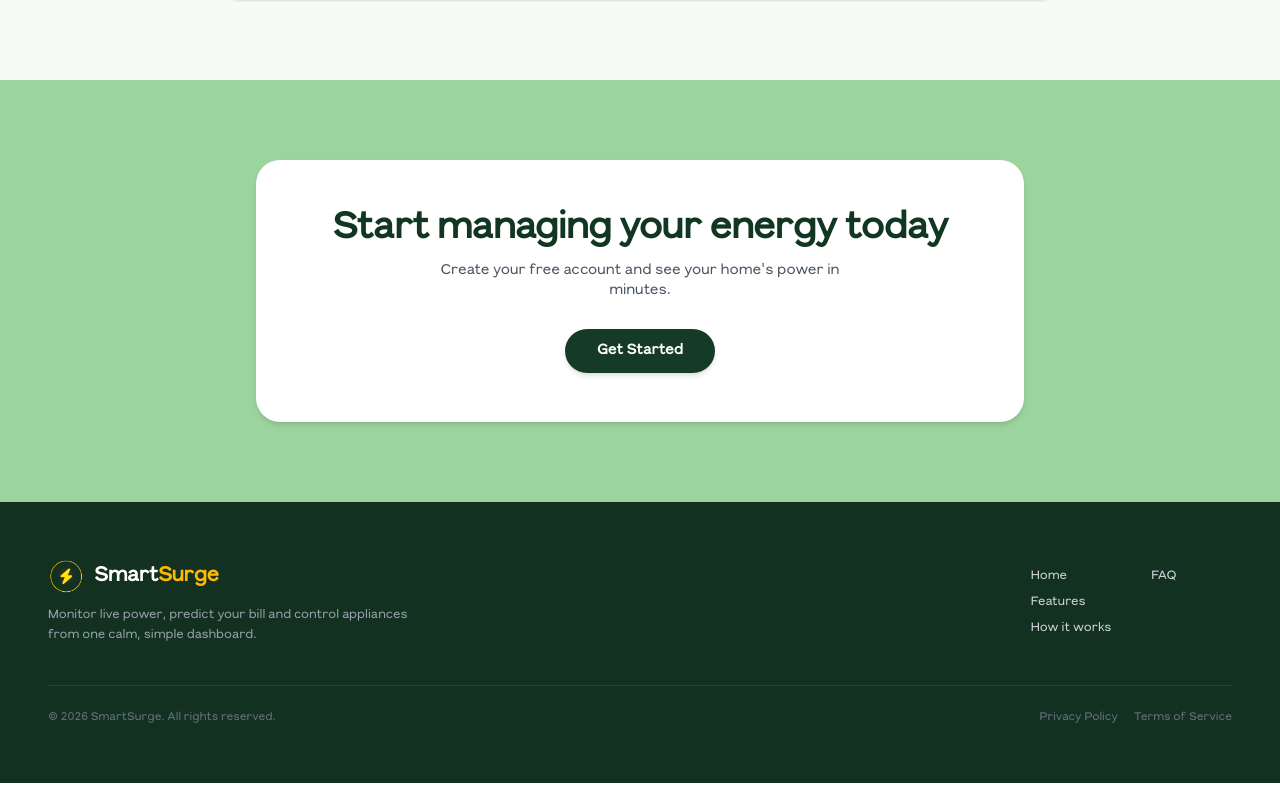
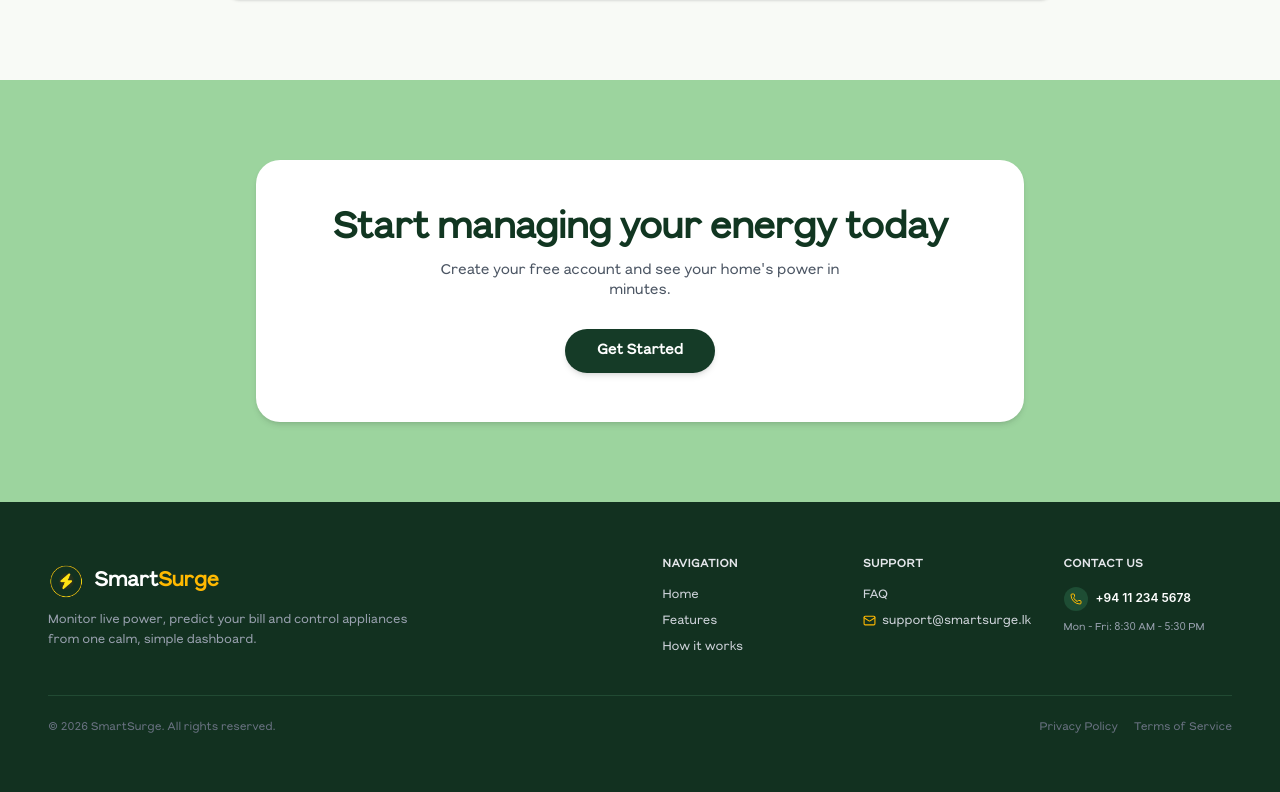
Before and after one commit to dasunisenanayake25/smartsurge, a React app in the folder frontend/: page / in a window 1280 px wide. Shown: the part 2788-3580 px from the top of the page. Built offline with nearby package versions, Linux system fonts and the light colour scheme; the HTML template or start-up script is replaced by a standard one.

Commit message:
fix: Add contact information and support links to the Landing page

```diff
--- a/frontend/src/pages/Landing.jsx
+++ b/frontend/src/pages/Landing.jsx
@@ -14,7 +14,9 @@ import {
   ChevronUp,
   ArrowRight,
   CheckCircle2,
-  Zap
+  Zap,
+  Phone,
+  Mail
 } from 'lucide-react';
 
 export default function Landing() {
@@ -504,14 +506,33 @@ export default function Landing() {
             </p>
           </div>
 
-          <div className="grid grid-cols-2 gap-10 text-xs">
+          <div className="grid grid-cols-2 sm:grid-cols-3 gap-8 text-xs">
             <div className="flex flex-col gap-2.5">
+              <span className="text-[11px] font-bold text-gray-200 uppercase tracking-wider mb-1">Navigation</span>
               <a href="#home" className="hover:text-white transition">Home</a>
               <a href="#features" className="hover:text-white transition">Features</a>
               <a href="#how" className="hover:text-white transition">How it works</a>
             </div>
             <div className="flex flex-col gap-2.5">
+              <span className="text-[11px] font-bold text-gray-200 uppercase tracking-wider mb-1">Support</span>
               <a href="#faq" className="hover:text-white transition">FAQ</a>
+              <a href="mailto:support@smartsurge.lk" className="hover:text-white transition flex items-center gap-1.5">
+                <Mail size={13} className="text-amber-400" />
+                <span>support@smartsurge.lk</span>
+              </a>
+            </div>
+            <div className="col-span-2 sm:col-span-1 flex flex-col gap-2.5">
+              <span className="text-[11px] font-bold text-gray-200 uppercase tracking-wider mb-1">Contact Us</span>
+              <a
+                href="tel:+94112345678"
+                className="hover:text-amber-300 transition flex items-center gap-2 text-white font-semibold"
+              >
+                <div className="w-6 h-6 rounded-full bg-[#1e4d34] flex items-center justify-center text-amber-400 flex-shrink-0">
+                  <Phone size={12} />
+                </div>
+                <span>+94 11 234 5678</span>
+              </a>
+              <span className="text-[10px] text-gray-400">Mon - Fri: 8:30 AM - 5:30 PM</span>
             </div>
           </div>
         </div>
```
